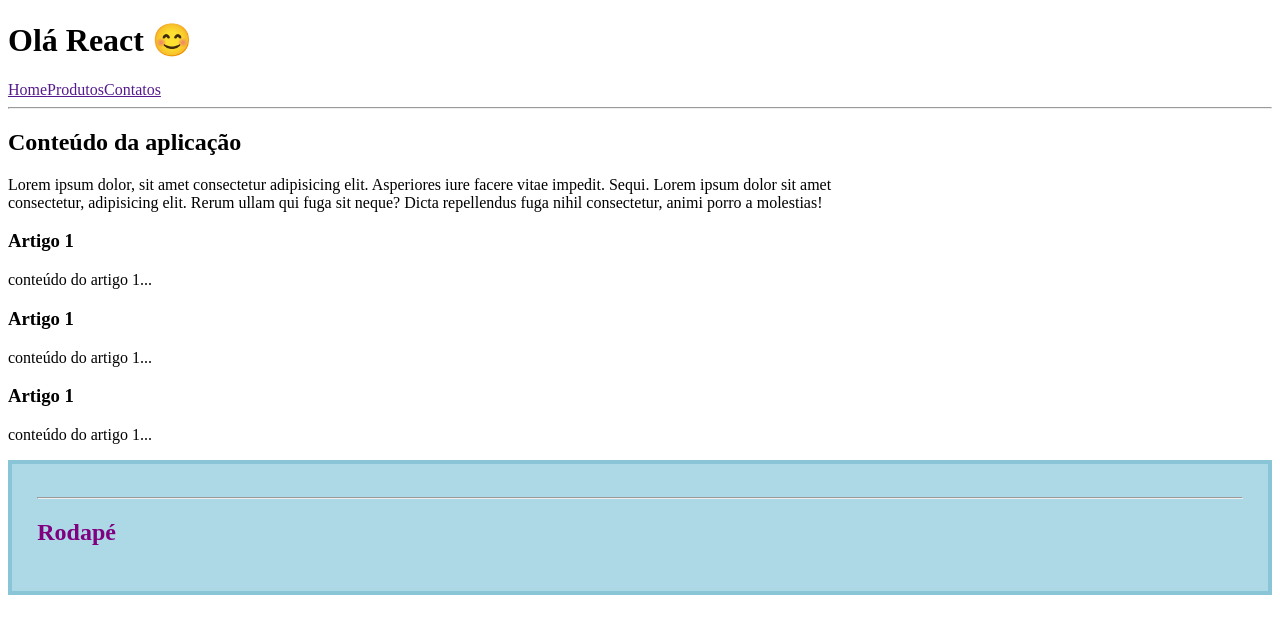
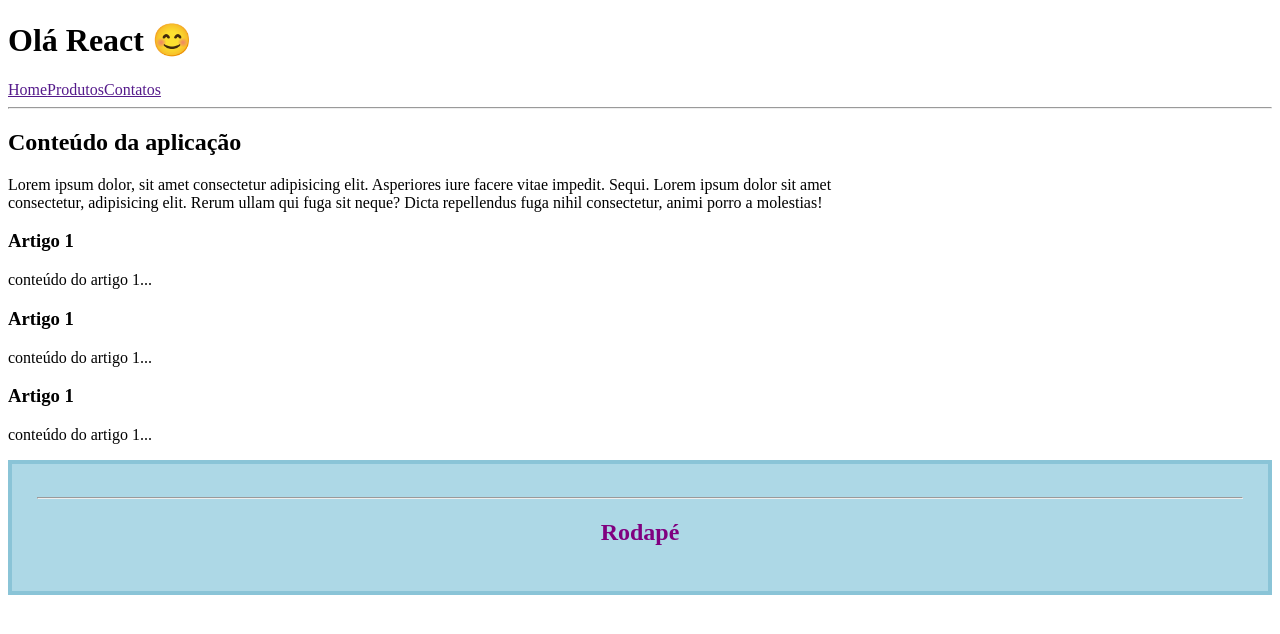
Before and after one commit to melissaJll/react-fundamentos, a React (Vite) app: page / in a window 1280 px wide. Shown: the top 634 px of the page. Built offline with nearby package versions, Linux system fonts and the light colour scheme.

Commit message:
Update Rodape.jsx

```diff
--- a/src/components/Rodape.jsx
+++ b/src/components/Rodape.jsx
@@ -10,7 +10,7 @@ function Rodape() {
   return (
     <footer style={exemploEstilos}>
       <hr />
-      <h2>Rodapé</h2>
+      <h2 style={{ textAlign: "center" }}>Rodapé</h2>
     </footer>
   );
 }
```
